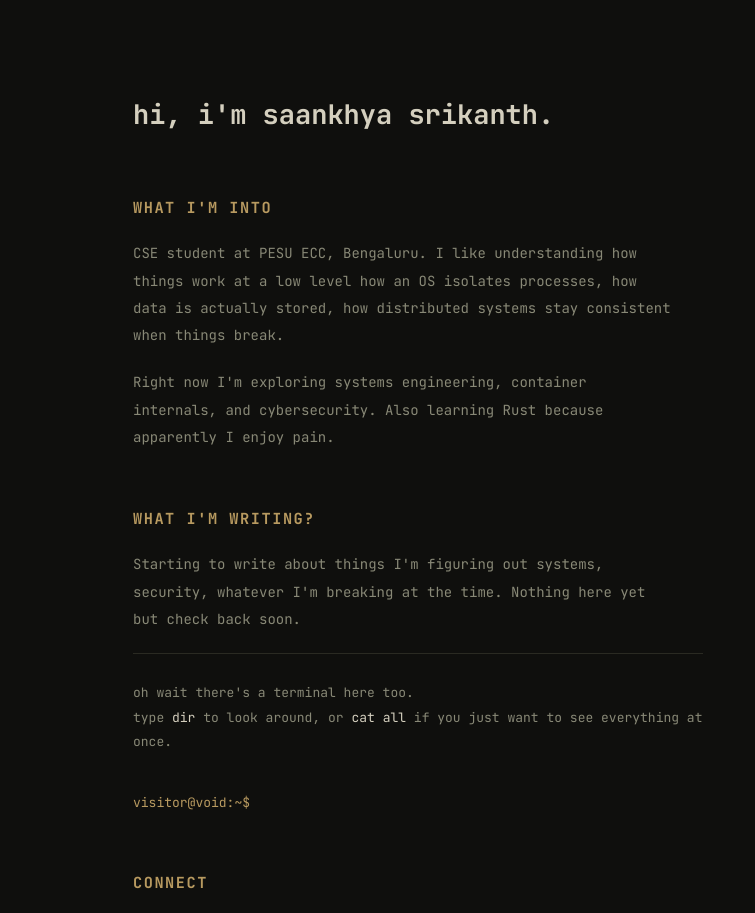
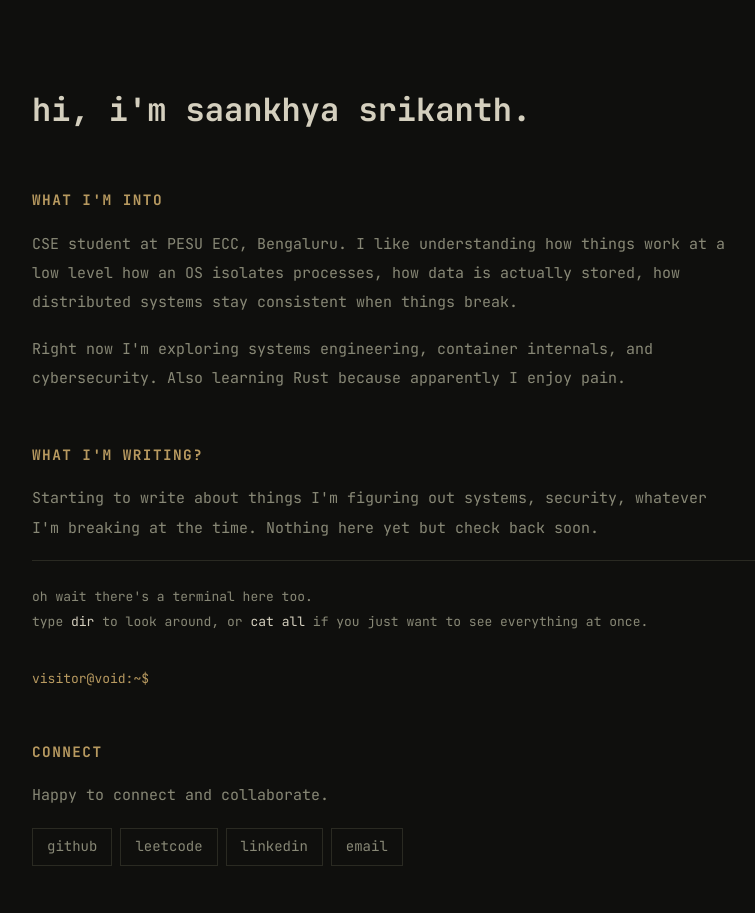
Before and after one commit to SaankLeo/Saankhyas_Archive, a plain HTML site: page index.html in a window 1280 px wide. Shown: the top 913 px of the page, without its empty margins (222-977 px from the left). Drawn offline with Linux system fonts and the light colour scheme.

Commit message:
fix layout spacing and font sizes

```diff
--- a/index.html
+++ b/index.html
@@ -11,18 +11,18 @@
 <style>
 *{box-sizing:border-box;margin:0;padding:0}
 :root{--bg:#0f0f0d;--fg:#d4cfbe;--muted:#888876;--dim:#2a2a22;--accent:#b89a60;--mono:"JetBrains Mono",monospace;}
-html,body{background:var(--bg);color:var(--fg);font-family:var(--mono);font-size:18px;line-height:1.85;min-height:100vh}
-#pg{max-width:660px;margin:0 auto;padding:5rem 2.5rem 8rem}
-h1{font-size:1.5rem;font-weight:700;color:var(--fg);margin-bottom:1.8rem}
-h2{font-size:.85rem;font-weight:700;color:var(--accent);margin:3rem 0 1rem;letter-spacing:.1em;text-transform:uppercase}
-p{color:var(--muted);font-size:14px;line-height:1.95;margin-bottom:1.1rem;max-width:540px}
+html,body{background:var(--bg);color:var(--fg);font-family:var(--mono);font-size:16px;line-height:1.85;min-height:100vh}
+#pg{max-width:900px;margin:0 auto;padding:5rem clamp(1.5rem, 5vw, 4rem) 8rem}
+h1{font-size:2rem;font-weight:700;color:var(--fg);margin-bottom:1.8rem}
+h2{font-size:.9rem;font-weight:700;color:var(--accent);margin:3rem 0 1rem;letter-spacing:.1em;text-transform:uppercase}
+p{color:var(--muted);font-size:15px;line-height:1.95;margin-bottom:1.1rem;max-width:700px}
 ul{list-style:none;margin-bottom:1rem}
-ul li{color:var(--muted);font-size:14px;padding:.3rem 0;max-width:540px;line-height:1.8}
+ul li{color:var(--muted);font-size:14px;padding:.3rem 0;max-width:700px;line-height:1.8}
 ul li::before{content:"-- ";color:var(--dim)}
 ul li strong{color:var(--fg);font-weight:400}
 hr{border:none;border-top:1px solid var(--dim);margin:0.5rem 0}
 .links{display:flex;flex-wrap:wrap;gap:.5rem;margin-top:.5rem}
-.lnk{color:var(--muted);text-decoration:none;font-size:13px;padding:5px 14px;border:1px solid var(--dim);transition:all .15s}
+.lnk{color:var(--muted);text-decoration:none;font-size:14px;padding:5px 14px;border:1px solid var(--dim);transition:all .15s}
 .lnk:hover{color:var(--fg);border-color:var(--muted)}
 #term-wrap{padding-top:1rem}
 #term-hint{font-size:13px;color:var(--muted);margin-bottom:2rem;line-height:1.9}
@@ -39,8 +39,8 @@ hr{border:none;border-top:1px solid var(--dim);margin:0.5rem 0}
 .proj-item:last-child{border-bottom:none}
 .proj-top{display:flex;justify-content:space-between;gap:.5rem;margin-bottom:.3rem}
 .pname{color:var(--fg);font-size:14px}.plang{color:var(--muted);font-size:12px}
-.pdesc{color:var(--muted);font-size:12px;line-height:1.7}
-.kv{display:grid;grid-template-columns:auto 1fr;gap:.5rem 2.5rem;font-size:13px}
+.pdesc{color:var(--muted);font-size:13.5px;line-height:1.7}
+.kv{display:grid;grid-template-columns:auto 1fr;gap:.5rem 2.5rem;font-size:14px}
 .kk{color:var(--accent)}.kvv{color:var(--muted)}
 .dump-sep{border:none;border-top:1px solid var(--dim);margin:2.5rem 0}
 .dump-lbl{font-size:10px;letter-spacing:.12em;text-transform:uppercase;color:var(--muted);margin-bottom:1rem}
```
